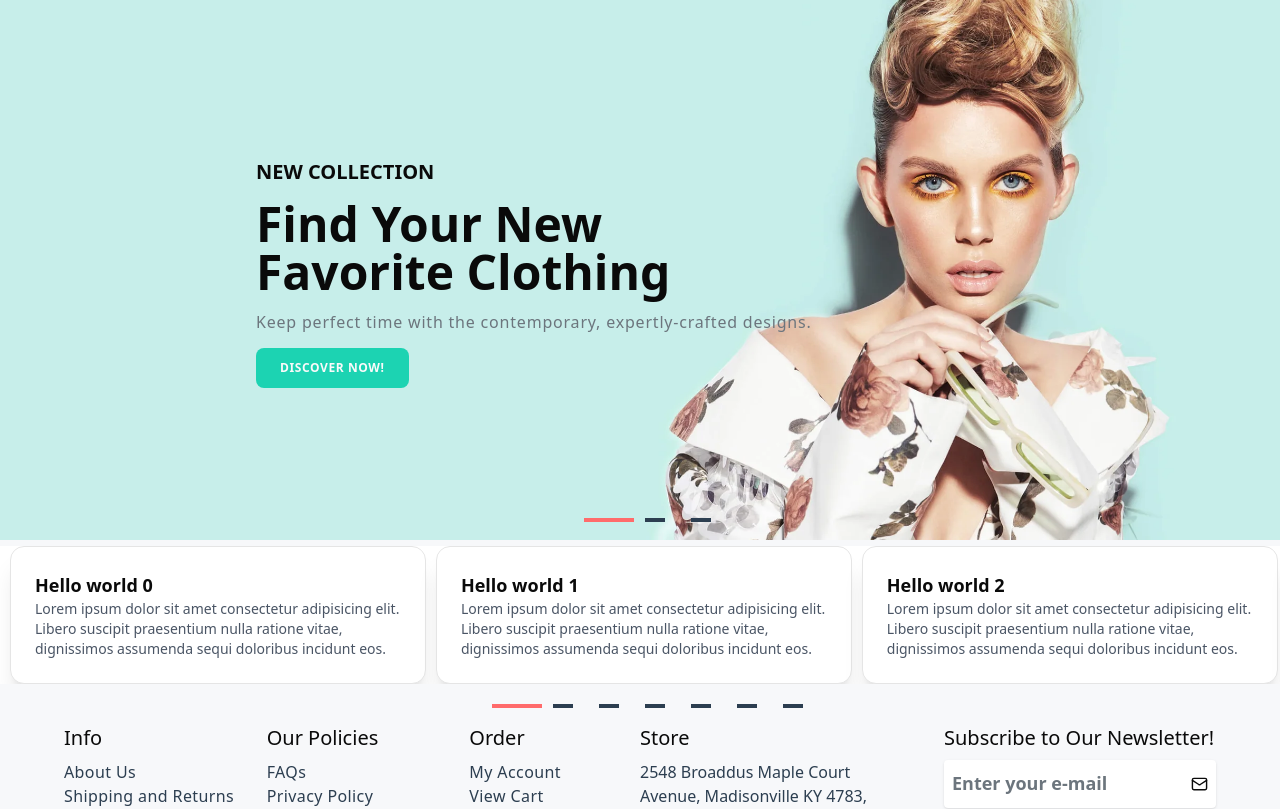
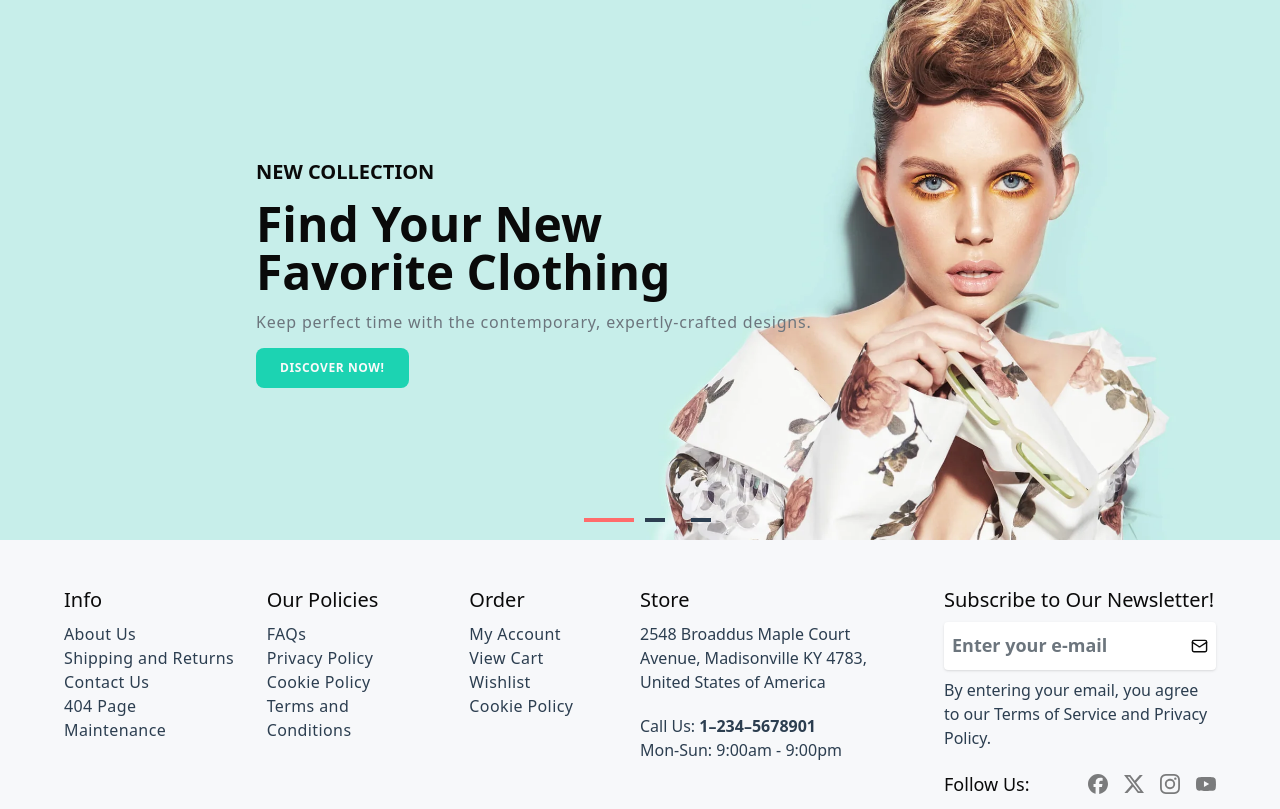
Before and after one commit to NiharMondal/trendora, a Next.js app: page / in a window 1280 px wide. Shown: the top 809 px of the page. Built offline with nearby package versions, Linux system fonts and the light colour scheme; no server answers.

Commit message:
removed: showcase section from home page

```diff
--- a/src/app/globals.css
+++ b/src/app/globals.css
@@ -192,7 +192,6 @@
     z-index: 6 !important;
   }
 
-
   .showcase .slick-slider .slick-track{
       display: flex !important;
       column-gap: 10px;
--- a/src/app/page.tsx
+++ b/src/app/page.tsx
@@ -1,15 +1,12 @@
 import Footer from "@/components/common/footer";
 import HeroSection from "@/components/home/hero";
-import Showcase from "@/components/home/showcase";
-import Navbar from "@/components/layout/navbar";
-import { Button } from "@/components/ui/button";
 
 export default function Home() {
 	return (
 		<main>
 			{/* <Navbar /> */}
 			<HeroSection />
-			<Showcase />
+
 			<Footer />
 		</main>
 	);
--- a/src/components/home/showcase.tsx
+++ /dev/null
@@ -1,43 +0,0 @@
-"use client";
-
-import React from "react";
-import Slider from "react-slick";
-
-export default function ShowcaseSlider() {
-	const settings = {
-		dots: true,
-		infinite: false,
-		speed: 500,
-		slidesToShow: 3,
-		slidesToScroll: 1,
-		arrows: false,
-		appendDots: (dots: React.ReactNode) => (
-			<div>
-				<ul className="pagination-list"> {dots} </ul>
-			</div>
-		),
-		customPaging: () => <div className="line-active"></div>,
-	};
-
-	return (
-		<div className="bg-white showcase">
-			<Slider {...settings} className="showcase-slider">
-				{[1, 2, 3, 4, 5, 6, 7, 8, 9].map((item, index) => (
-					<div key={index} className="showcase-slide">
-						<div className="p-6 shadow-xl border rounded-xl bg-white">
-							<h5 className="text-lg font-semibold">
-								Hello world {index}
-							</h5>
-							<p className="text-sm text-gray-600">
-								Lorem ipsum dolor sit amet consectetur
-								adipisicing elit. Libero suscipit praesentium
-								nulla ratione vitae, dignissimos assumenda sequi
-								doloribus incidunt eos.
-							</p>
-						</div>
-					</div>
-				))}
-			</Slider>
-		</div>
-	);
-}
--- a/src/components/providers/providers.tsx
+++ b/src/components/providers/providers.tsx
@@ -2,6 +2,7 @@
 import { store } from "@/redux/store";
 import React from "react";
 import { Provider } from "react-redux";
+
 export default function Providers({ children }: { children: React.ReactNode }) {
 	return <Provider store={store}>{children}</Provider>;
 }
```
